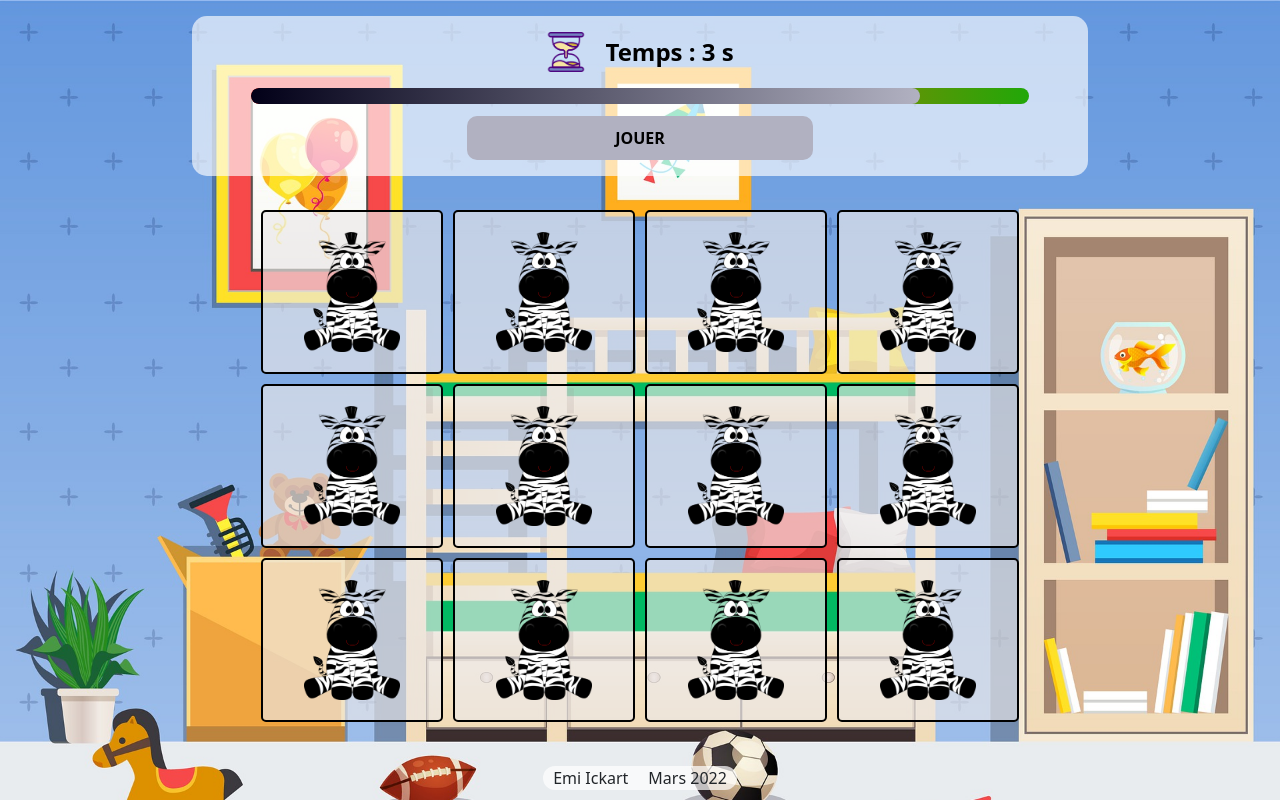
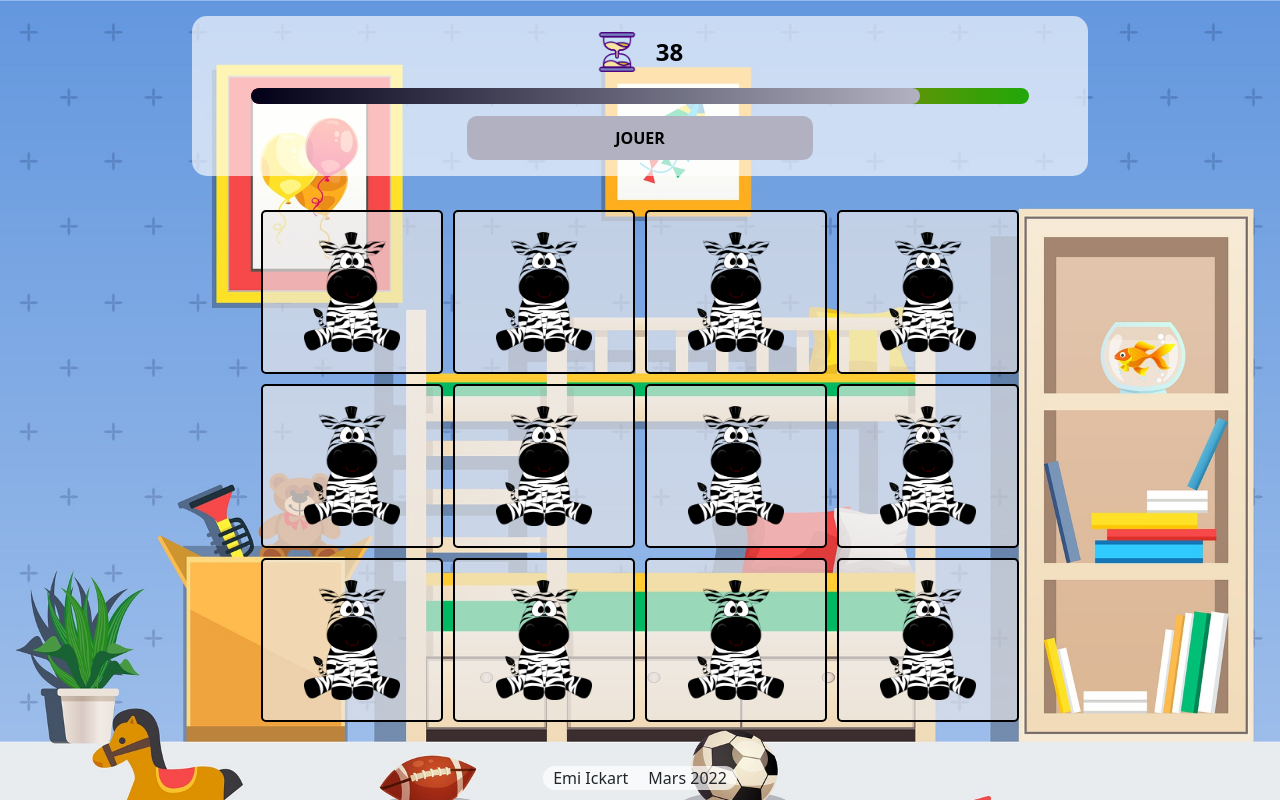
Before and after one commit to E-IckArt/Memory-game, a website: page index.html in a window 1280 px wide. Both pictures are taken after a click on the button "JOUER". Drawn offline with nearby package versions, Linux system fonts and the light colour scheme.

Commit message:
Ft - Modificate countDown display

```diff
--- a/index.html
+++ b/index.html
@@ -27,9 +27,7 @@
             src="img\icons8-hourglass.png"
             alt="Hourglass icon"
           />
-          <p class="container__div--p">
-            Temps : <span class="timeLeft">10s</span>
-          </p>
+          <p class="container__div--p timeLeft"></p>
         </div>
 
         <div class="progress">
--- a/js/counter.js
+++ b/js/counter.js
@@ -12,9 +12,10 @@ let countDown;
 
 /* Manage the timer and displays remaining time */
 function startCountDown() {
-  interval = 5;
+  interval = 40;
   console.log(`Interval début : ${interval}`);
 
+  timeLeft.textContent = interval;
   progressBar.style.width = '100%';
   // Start CSS Animation
   progressBar.classList.add('animate');
@@ -23,10 +24,10 @@ function startCountDown() {
     interval--;
 
     if (interval > 0) {
-      timeLeft.textContent = interval + ' s';
+      timeLeft.textContent = interval;
     } else {
       clearInterval(countDown);
-      timeLeft.textContent = '0';
+      timeLeft.textContent = 0;
       progressBar.classList.remove('animate');
       setTimeout(() => {
         displayGameLosedMsg();
--- a/js/memory.js
+++ b/js/memory.js
@@ -119,7 +119,6 @@ function checkForWin() {
   if (hasWin) {
     setTimeout(() => {
       clearInterval(countDown);
-      timeLeft.textContent = '40 s';
       displayTimer.style.display = 'none';
       displayEndGameMessage.style.display = 'block';
       endGameMessage.textContent = winningMessage;
```
